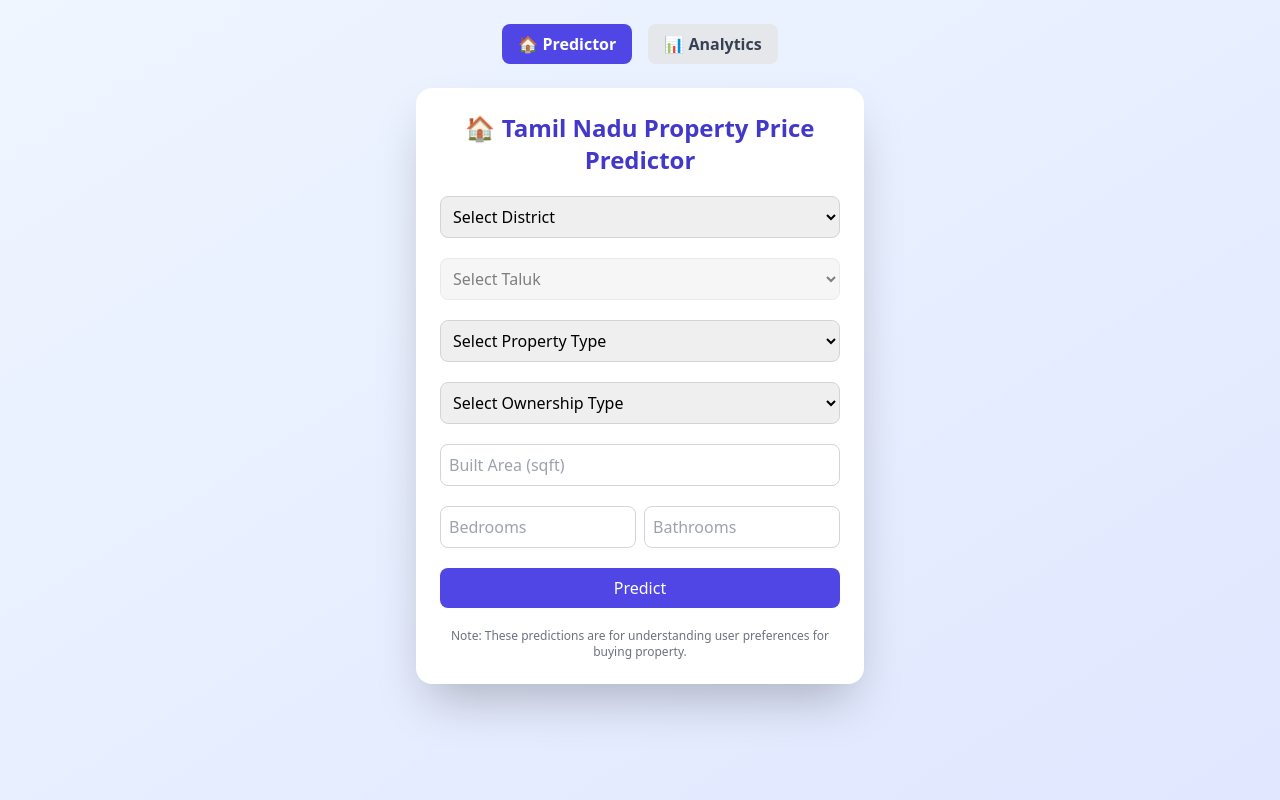
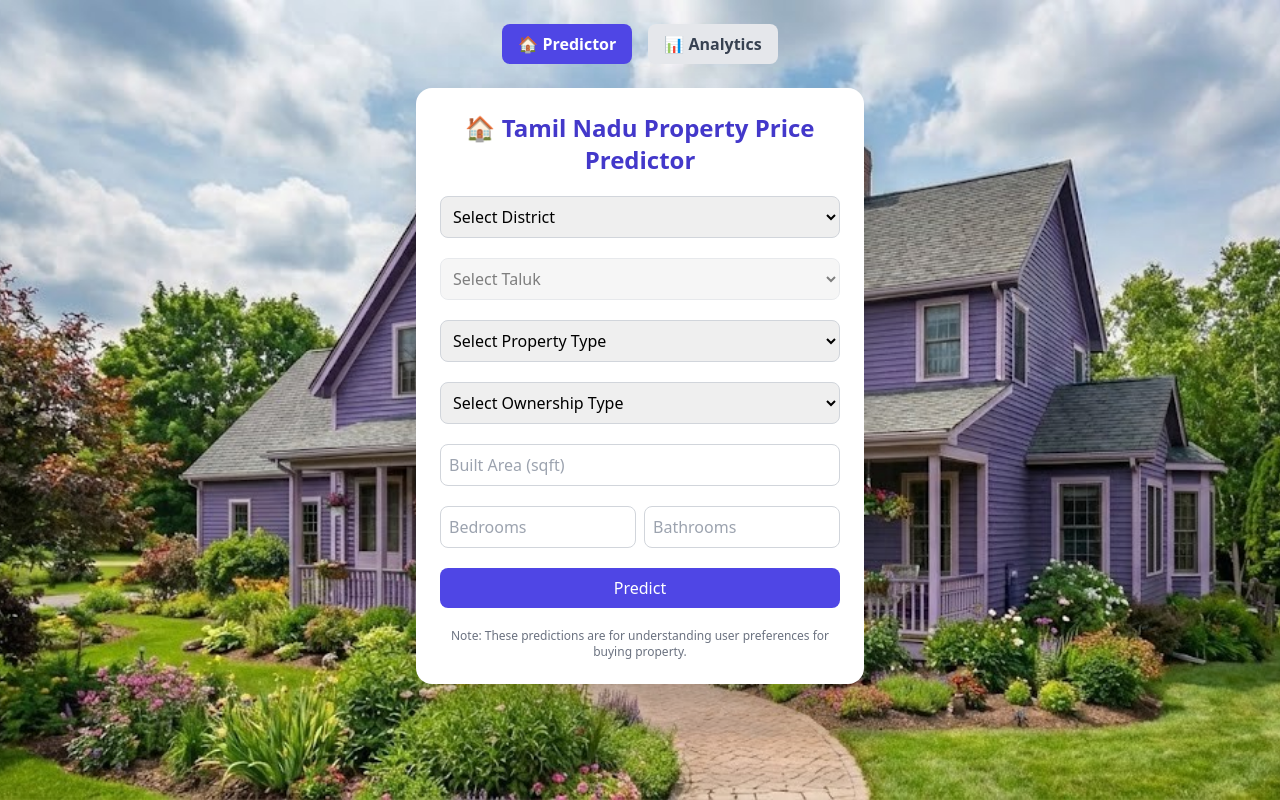
Before and after one commit to runeking2006/chennai-house-prices, a React (Create React App) app in the folder frontend/: page / in a window 1280 px wide. Built offline with nearby package versions, Linux system fonts and the light colour scheme.

Commit message:
feat:adding bg img

```diff
--- a/frontend/src/App.css
+++ b/frontend/src/App.css
@@ -2,7 +2,7 @@
 body {
   margin: 0;
   font-family: 'Segoe UI', Tahoma, Geneva, Verdana, sans-serif;
-  background-image: url("/unnamed.jpg");
+  background-image: url("unnamed.jpg");
   background-size: cover;
   background-position: center;
   background-repeat: no-repeat;
--- a/frontend/src/App.js
+++ b/frontend/src/App.js
@@ -215,7 +215,17 @@ export default function App() {
 
 
   return (
-    <div className="min-h-screen bg-gradient-to-br from-blue-50 to-indigo-100 p-6">
+    <div
+  className="min-h-screen p-6"
+  style={{
+    backgroundImage: 'url("unnamed.jpg")',
+    backgroundSize: "cover",
+    backgroundPosition: "center",
+    backgroundRepeat: "no-repeat",
+    minHeight: "100vh",
+  }}
+  >
+
 
       {/* ===== CORRECTED STRUCTURE: Toggles are outside and above all conditional content ===== */}
       <div className="flex justify-center gap-4 mb-6">
```
